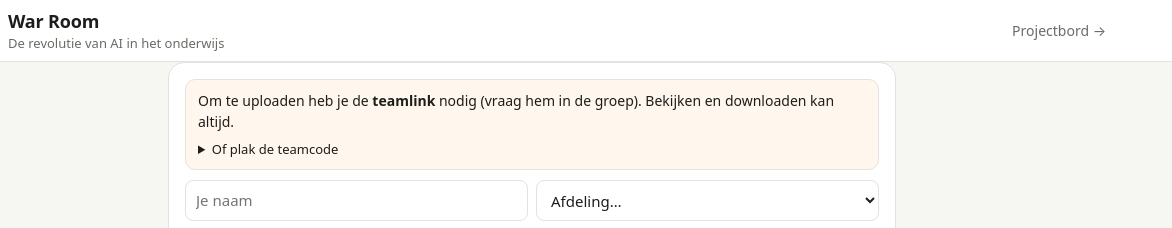
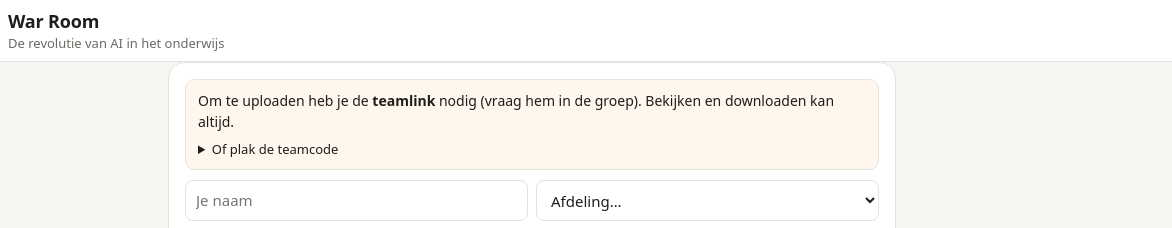
Before and after one commit to FabianB88/war-room, a plain HTML site: page site/index.html in a window 1280 px wide. Shown: the top 228 px of the page, 108-1280 px from the left. Drawn offline with Linux system fonts and the light colour scheme.

Commit message:
Startpagina: link naar projectbord weg (alleen delen + samenvatten)
Co-Authored-By: Claude Opus 5.5 <noreply@anthropic.com>

```diff
--- a/site/index.html
+++ b/site/index.html
@@ -16,7 +16,6 @@
           <p id="challenge" class="muted">Documenten delen &amp; samenvatten</p>
         </div>
       </div>
-      <a class="link-klein" href="project.html">Projectbord →</a>
     </div>
   </header>
 
```
